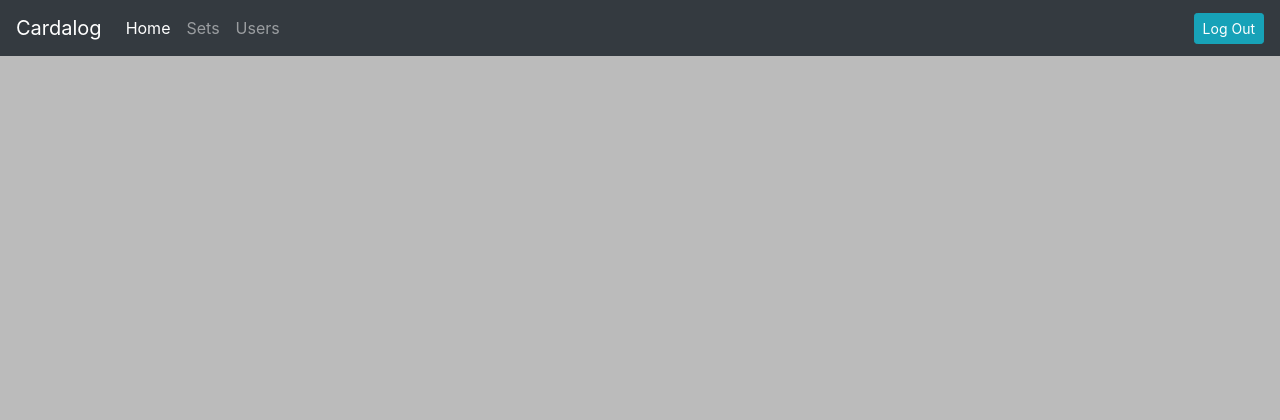
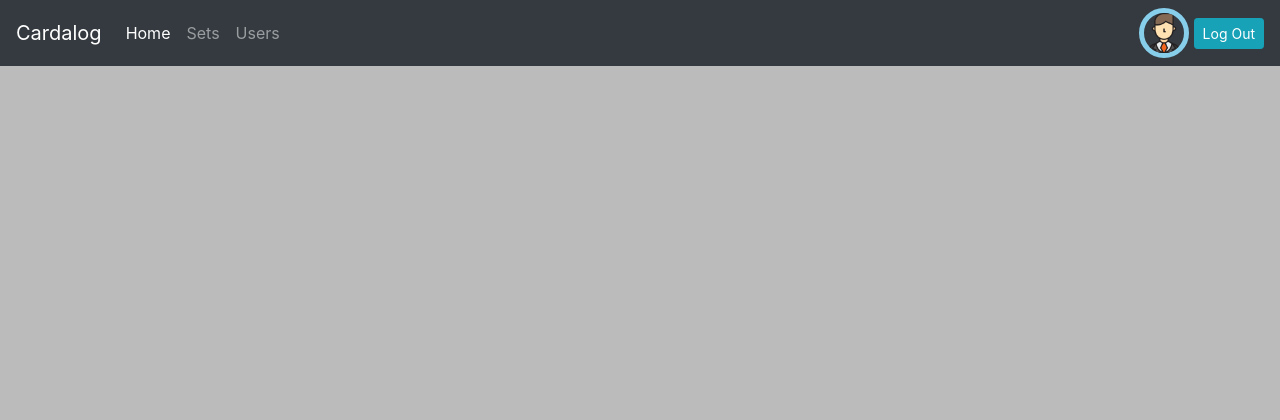
Before and after one commit to seungholee-dev/cardalog, a Django app: page / in a window 1280 px wide. Shown: the top 420 px of the page. Run offline with Django 3.2, Linux system fonts and the light colour scheme; the visitor is signed in with stand-in values (Sample User, id 1); some libraries are stand-ins or nearby versions.

Commit message:
Add Pseudo Home Profile Img

```diff
--- a/cardalog/core/templates/index.html
+++ b/cardalog/core/templates/index.html
@@ -43,9 +43,10 @@
                 </li>
             </ul>
 
-            <!-- LogOut / SignUp/ Login Button based on user auth state -->
+            <!-- Profile / LogOut / SignUp/ Login Button based on user auth state -->
             <div>
                 {% if user.is_authenticated %}
+                    <img id="home-profile-img" src="{% static 'img/male.png' %}" alt='Home Profile Img'>
                     <a href="{% url 'logout' %}" class="btn btn-sm btn-info" role="button">Log Out</a>
                 {% else %}
                     <form class="form-inline">
--- a/cardalog/sets/templates/set_create.html
+++ b/cardalog/sets/templates/set_create.html
@@ -4,8 +4,10 @@
 
     <h1>Create your new Set</h1>
 
-    <form method="post">{% csrf_token %}
+    <form method="post">
+        {% csrf_token %}
         {{ form.as_p }}
         <input type="submit" value="Save">
     </form>
+
 {% endblock %}
--- a/cardalog/static/css/home.css
+++ b/cardalog/static/css/home.css
@@ -1,5 +1,13 @@
 body {
     background-color: #BBBBBB;
+}
+
+#home-profile-img {
+	height: 50px;
+	width: 50px;
+	border-radius: 50%;
+	border: 5px solid skyblue;
+
 }
 
 .float{
```
Also changed, not shown: cardalog/static/img/male.png (added).
